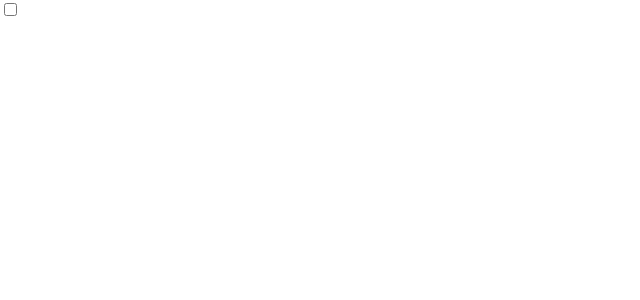
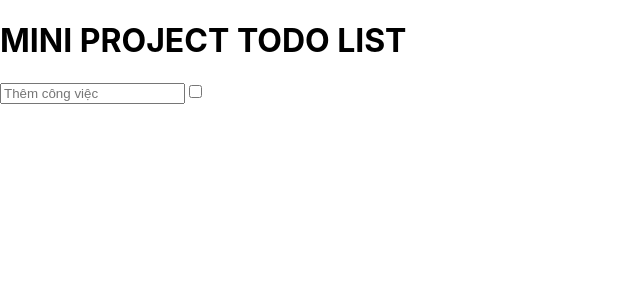
Before and after one commit to TtinTt/ra-learn-ractJs, a React (Create React App) app: page / in a window 1280 px wide. Shown: the top 300 px of the page, without its empty margins (0-640 px from the left). Built offline with nearby package versions, Linux system fonts and the light colour scheme.

Commit message:
no message

```diff
--- a/src/App.js
+++ b/src/App.js
@@ -3,20 +3,11 @@ import "./App.css";
 import React from "react";
 
 class App extends React.Component {
-  // constructor() {
-  //   super();
-  //   this.state = { number: 0 };
-  // }
-
-  // inceaseNumber() {
-  //   this.setState({
-  //     number: this.state.number + 1,
-  //   });
-  // }
-
   render() {
     return (
       <div>
+        <h1>MINI PROJECT TODO LIST</h1>
+        <input placeholder="Thêm công việc"></input>
         <input type="checkbox"></input>
       </div>
     );
```
